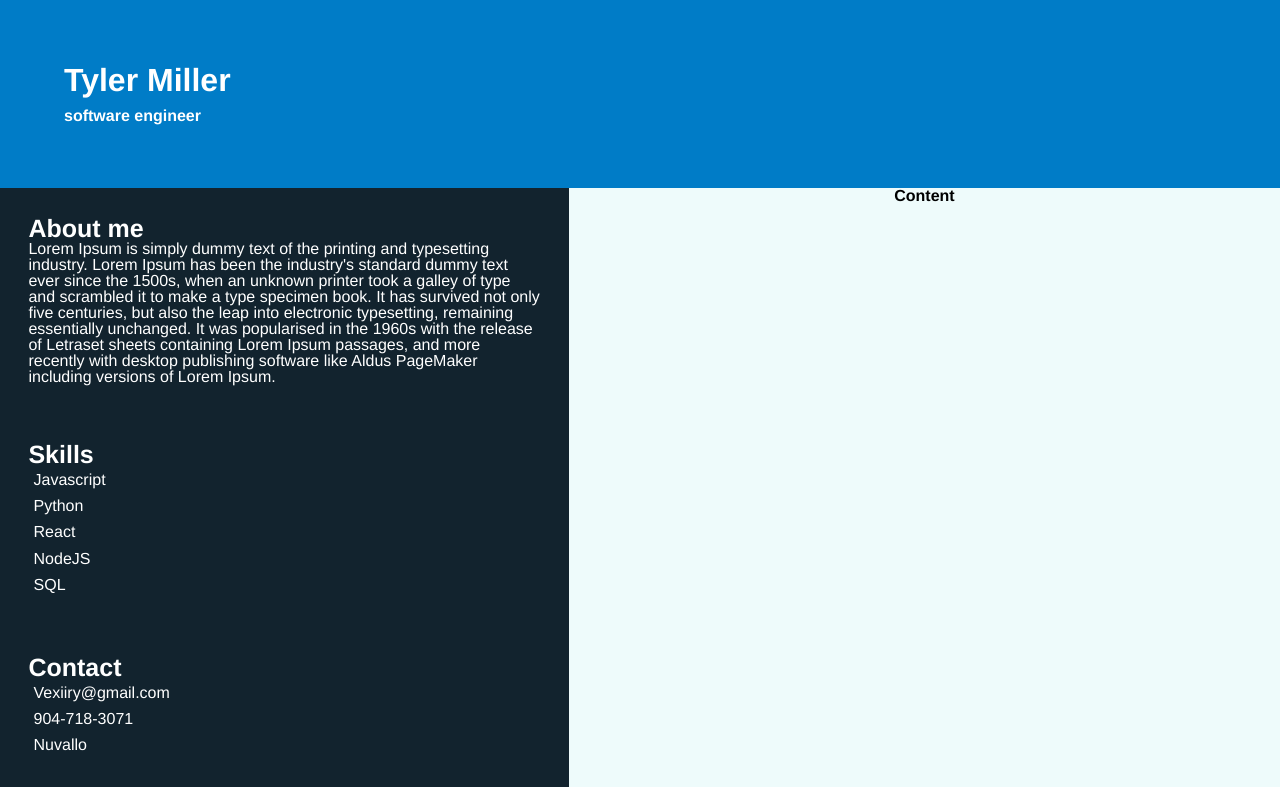
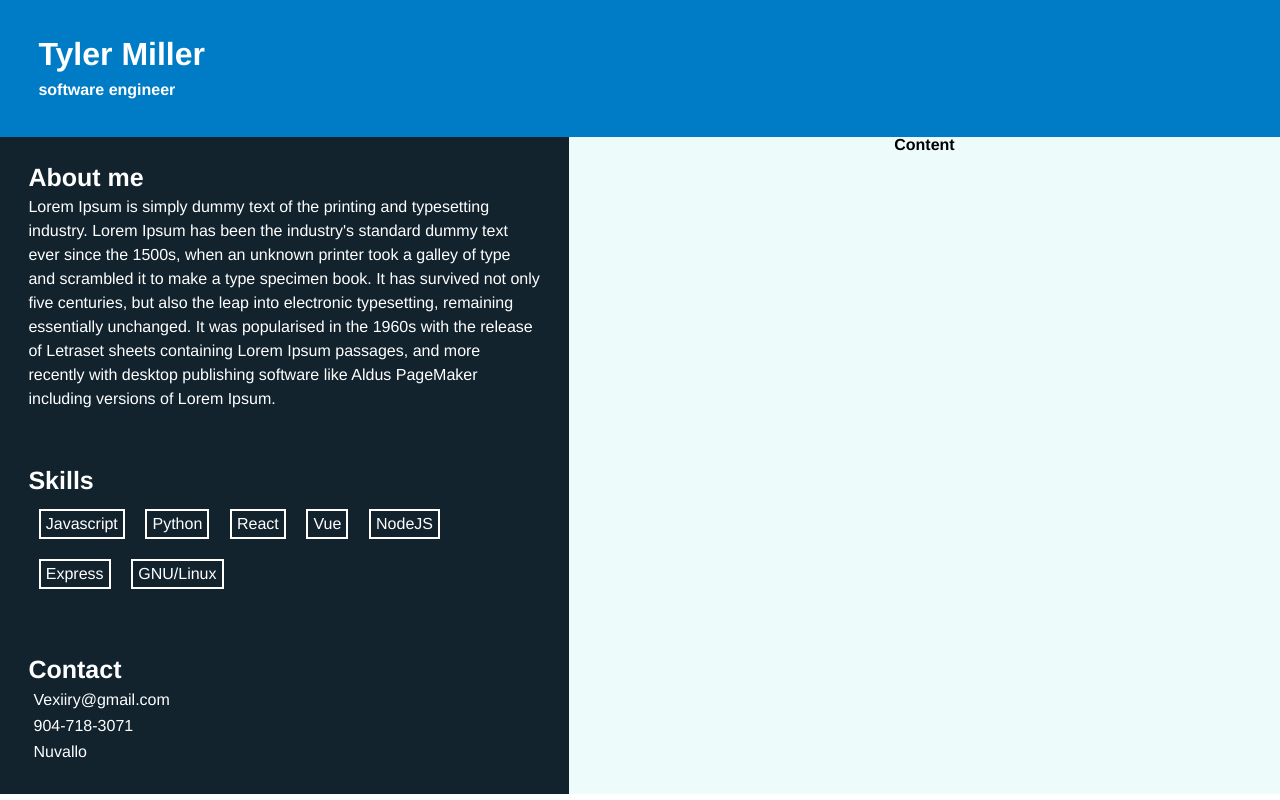
Before and after one commit to nuvallo/nuvallo.github.io, a Vue app in the folder client/: page / in a window 1280 px wide. Built offline with nearby package versions, Linux system fonts and the light colour scheme.

Commit message:
sidebar skills list styled

```diff
--- a/client/public/index.html
+++ b/client/public/index.html
@@ -5,7 +5,7 @@
     <meta http-equiv="X-UA-Compatible" content="IE=edge">
     <meta name="viewport" content="width=device-width,initial-scale=1.0">
     <link rel="icon" href="<%= BASE_URL %>favicon.ico">
-    <title><%= htmlWebpackPlugin.options.title %></title>
+    <title>Tyler's Resume</title>
   </head>
   <body>
     <noscript>
--- a/client/src/components/Header.vue
+++ b/client/src/components/Header.vue
@@ -21,7 +21,7 @@ export default {
 .header {
     background-color: #007cc7;
     color: #fff;
-    padding: 5%;
+    padding: 3%;
 }
 
 .header h1 {
--- a/client/src/components/Sidebar.vue
+++ b/client/src/components/Sidebar.vue
@@ -6,12 +6,14 @@
       </div>
       <div className="box">
           <h1>Skills</h1>
-          <ul>
+          <ul className="skills">
               <li>Javascript</li>
               <li>Python</li>
               <li>React</li>
+              <li>Vue</li>
               <li>NodeJS</li>
-              <li>SQL</li>
+              <li>Express</li>
+              <li>GNU/Linux</li>
           </ul>
       </div>
       <div className="box">
@@ -48,6 +50,7 @@ export default {
 
 .box h1 {
     font-size: 25px;
+    margin-bottom: 1%;
 }
 
 .box ul {
@@ -57,4 +60,18 @@ export default {
 .box ul li {
     padding: 1%;
 }
+
+.box p {
+    line-height: 1.5;
+}
+
+.skills {
+    display: flex;
+    flex-wrap: wrap;
+}
+
+.skills li {
+    margin: 2%;
+    border: 2px solid #fff;
+}
 </style>
```
